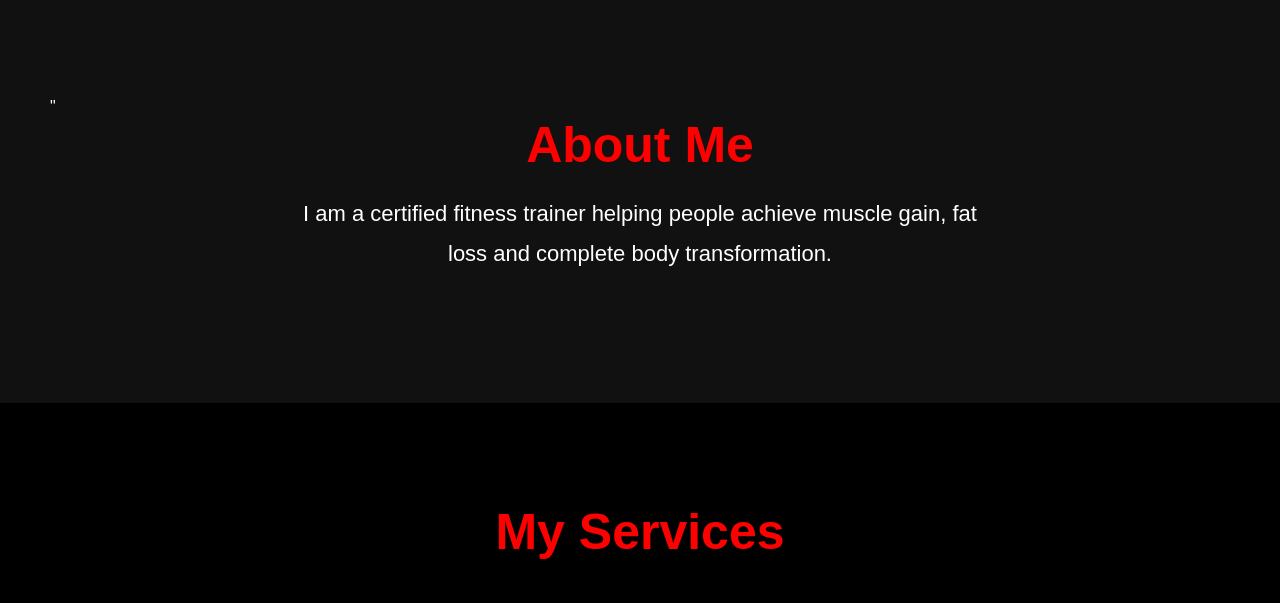
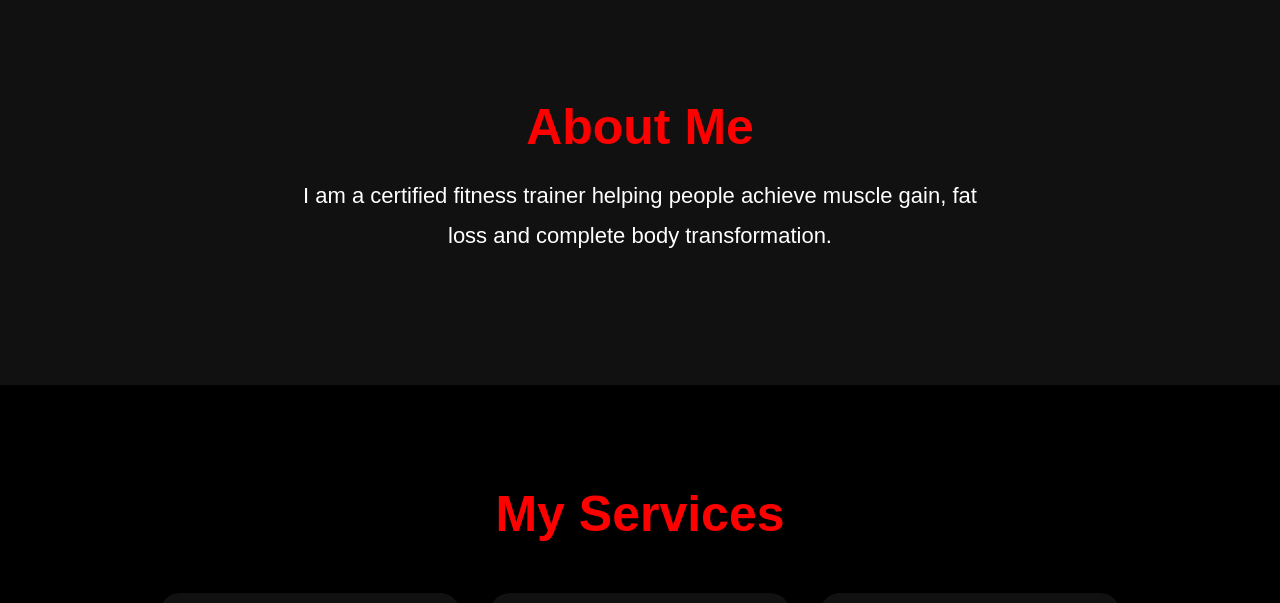
Before and after one commit to rahulmeghwal1/gym-website, a plain HTML site: page index.html in a window 1280 px wide. Shown: the part 802-1405 px from the top of the page. Drawn offline with Linux system fonts and the light colour scheme.

Commit message:
Add files via upload

```diff
--- a/index.html
+++ b/index.html
@@ -54,7 +54,7 @@ Rahul Meghwal - Certified Fitness Trainer
 
     </div>
   </section>
-<section class="about" id="about">"
+<section class="about" id="about">
 
   <div class="about-text">
 
```
